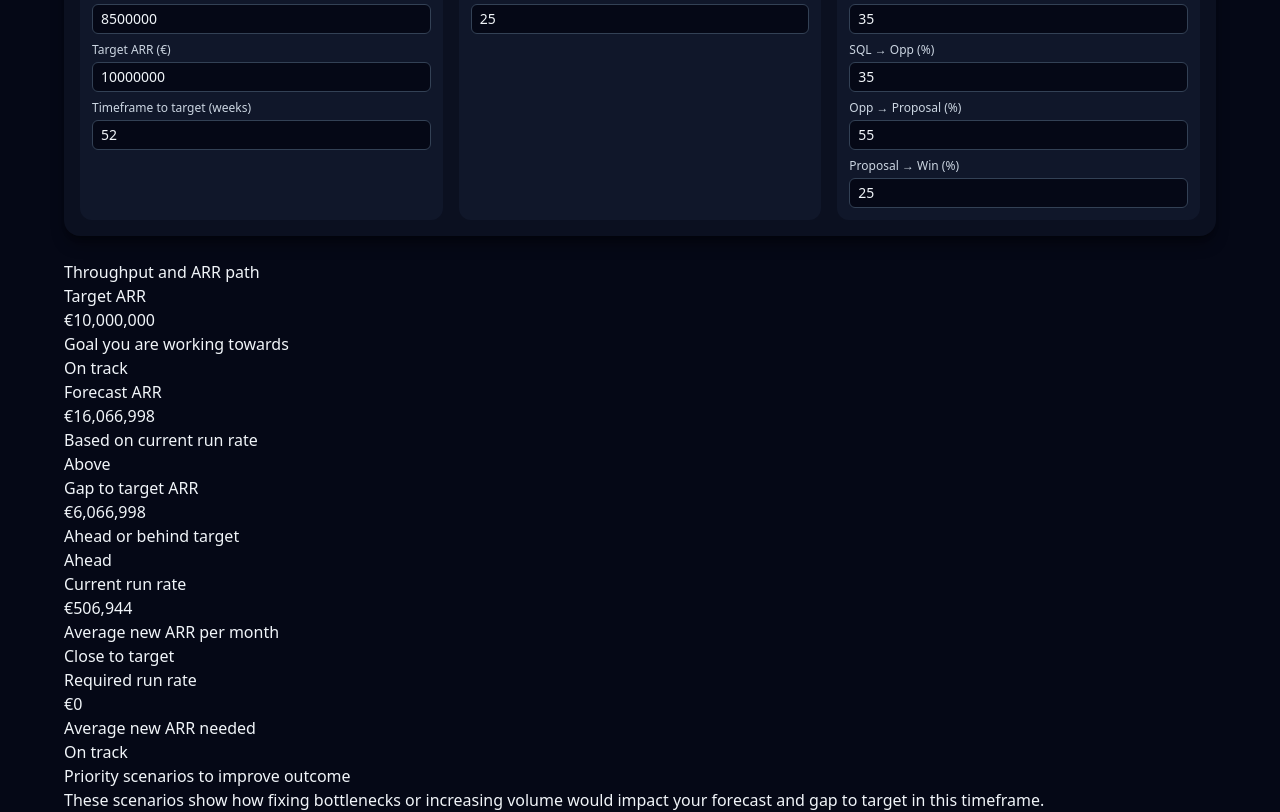
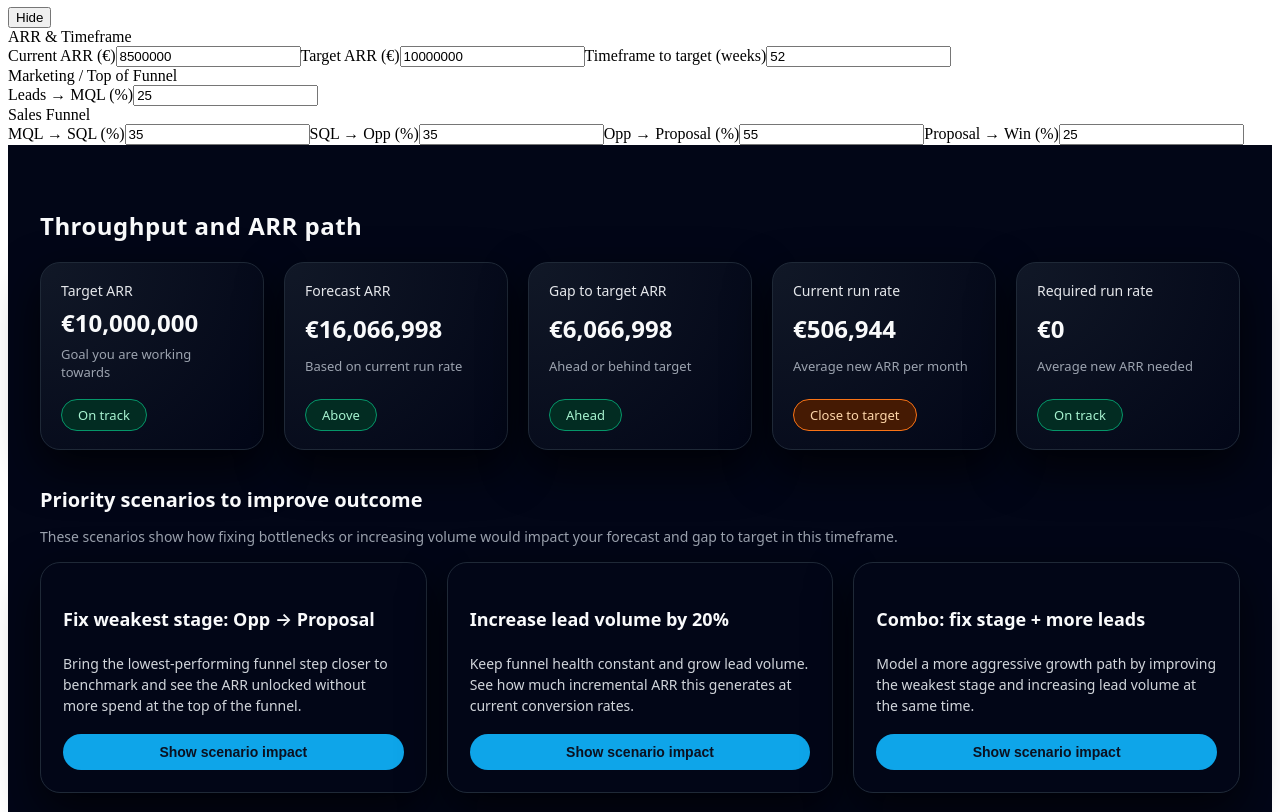
Before and after one commit to powerstephen/saas-throughput-tracker, a Next.js app: page / in a window 1280 px wide. Shown: the part 260-1072 px from the top of the page. Built offline with nearby package versions, Linux system fonts and the light colour scheme.

Commit message:
Update globals.css

```diff
--- a/app/globals.css
+++ b/app/globals.css
@@ -1,21 +1,163 @@
-@tailwind base;
-@tailwind components;
-@tailwind utilities;
+/* --- Layout wrappers --- */
 
-:root {
-  color-scheme: dark;
+.dashboard-root {
+  padding: 32px 32px 48px;
+  background: #020617;
+  min-height: 100vh;
+  color: #f9fafb;
+  font-family: system-ui, -apple-system, BlinkMacSystemFont, "SF Pro Text",
+    "Inter", sans-serif;
 }
 
-body {
-  @apply bg-slateBg text-slate-100;
+.throughput-section {
+  margin-top: 32px;
 }
 
-input[type="number"]::-webkit-inner-spin-button,
-input[type="number"]::-webkit-outer-spin-button {
-  -webkit-appearance: none;
-  margin: 0;
+.section-title {
+  font-size: 24px;
+  font-weight: 600;
+  letter-spacing: 0.02em;
+  margin-bottom: 20px;
 }
 
-input[type="number"] {
-  -moz-appearance: textfield;
+.section-subtitle {
+  font-size: 20px;
+  font-weight: 600;
+  margin: 32px 0 8px;
 }
+
+.section-helper {
+  font-size: 14px;
+  color: #9ca3af;
+  margin-bottom: 16px;
+}
+
+/* --- Hero cards --- */
+
+.hero-grid {
+  display: grid;
+  grid-template-columns: repeat(5, minmax(0, 1fr));
+  gap: 20px;
+}
+
+.hero-card {
+  background: radial-gradient(circle at top left, #111827, #020617);
+  border-radius: 20px;
+  padding: 18px 20px 18px;
+  border: 1px solid #1f2937;
+  box-shadow: 0 18px 45px rgba(0, 0, 0, 0.75);
+  display: flex;
+  flex-direction: column;
+  justify-content: space-between;
+  min-height: 150px;
+}
+
+.hero-title {
+  font-size: 14px;
+  font-weight: 500;
+  color: #e5e7eb;
+  margin-bottom: 8px;
+}
+
+.hero-value {
+  font-size: 24px;
+  line-height: 1.2;
+  font-weight: 700;
+  color: #f9fafb;
+  margin-bottom: 6px;
+}
+
+.hero-subtitle {
+  font-size: 13px;
+  color: #9ca3af;
+}
+
+.hero-status-pill {
+  margin-top: 16px;
+  align-self: flex-start;
+  padding: 6px 16px;
+  border-radius: 999px;
+  font-size: 13px;
+  font-weight: 500;
+  border: 1px solid transparent;
+}
+
+.hero-status-good {
+  background: #022c22;
+  color: #a7f3d0;
+  border-color: #059669;
+}
+
+.hero-status-warning {
+  background: #451a03;
+  color: #fed7aa;
+  border-color: #f97316;
+}
+
+.hero-status-bad {
+  background: #450a0a;
+  color: #fecaca;
+  border-color: #ef4444;
+}
+
+/* --- Scenarios --- */
+
+.scenario-section {
+  margin-top: 36px;
+}
+
+.scenario-grid {
+  display: grid;
+  grid-template-columns: repeat(3, minmax(0, 1fr));
+  gap: 20px;
+  margin-top: 12px;
+}
+
+.scenario-card {
+  background: radial-gradient(circle at top left, #020617, #020617);
+  border-radius: 20px;
+  padding: 20px 22px 22px;
+  border: 1px solid #1f2937;
+  box-shadow: 0 18px 45px rgba(0, 0, 0, 0.7);
+  display: flex;
+  flex-direction: column;
+  justify-content: space-between;
+}
+
+.scenario-title {
+  font-size: 18px;
+  font-weight: 600;
+  margin-bottom: 8px;
+}
+
+.scenario-body {
+  font-size: 14px;
+  color: #d1d5db;
+  line-height: 1.5;
+  margin-bottom: 18px;
+}
+
+.scenario-button {
+  align-self: stretch;
+  border-radius: 999px;
+  padding: 10px 18px;
+  background: #0ea5e9;
+  border: none;
+  color: #0b1120;
+  font-size: 14px;
+  font-weight: 600;
+  cursor: pointer;
+  text-align: center;
+  transition: transform 0.1s ease, box-shadow 0.1s ease, background 0.15s ease;
+}
+
+.scenario-button:hover {
+  background: #38bdf8;
+  box-shadow: 0 12px 30px rgba(56, 189, 248, 0.3);
+  transform: translateY(-1px);
+}
+
+.scenario-button-active {
+  background: #0369a1;
+  color: #e0f2fe;
+}
```
